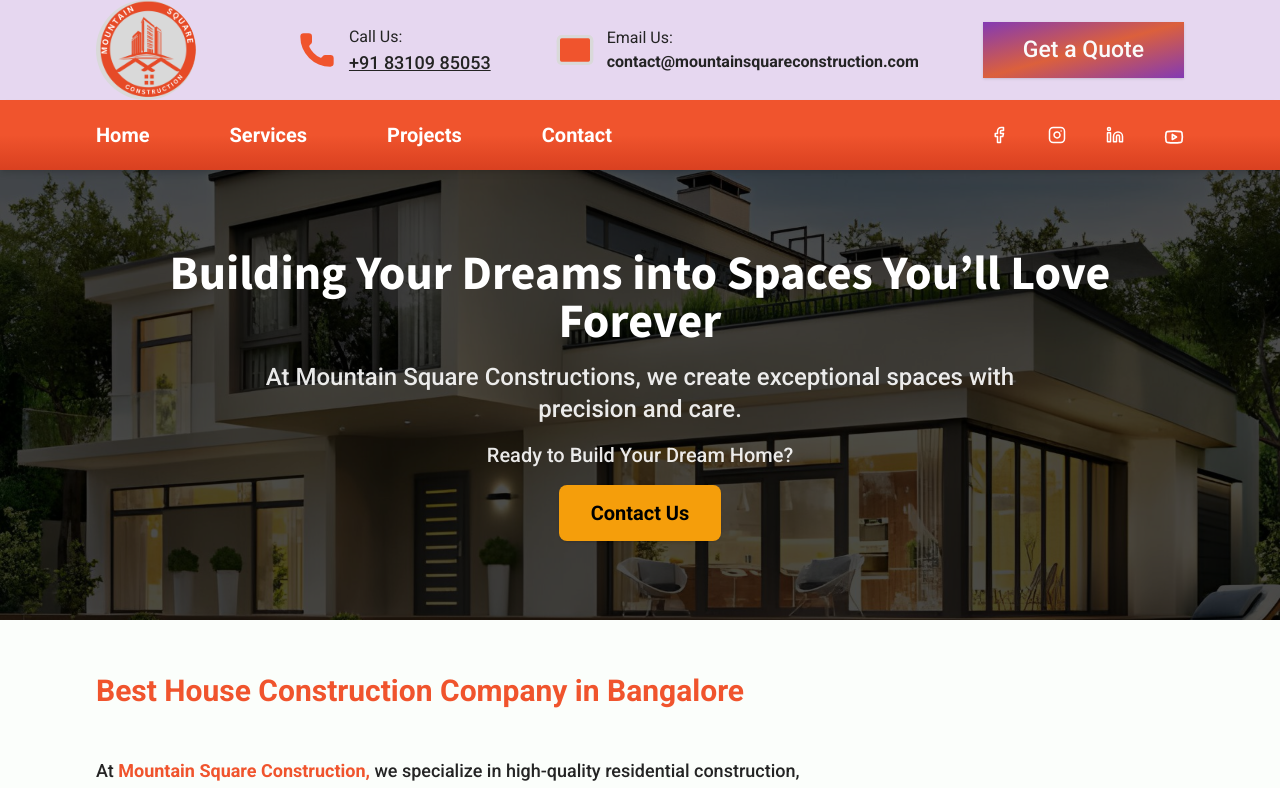
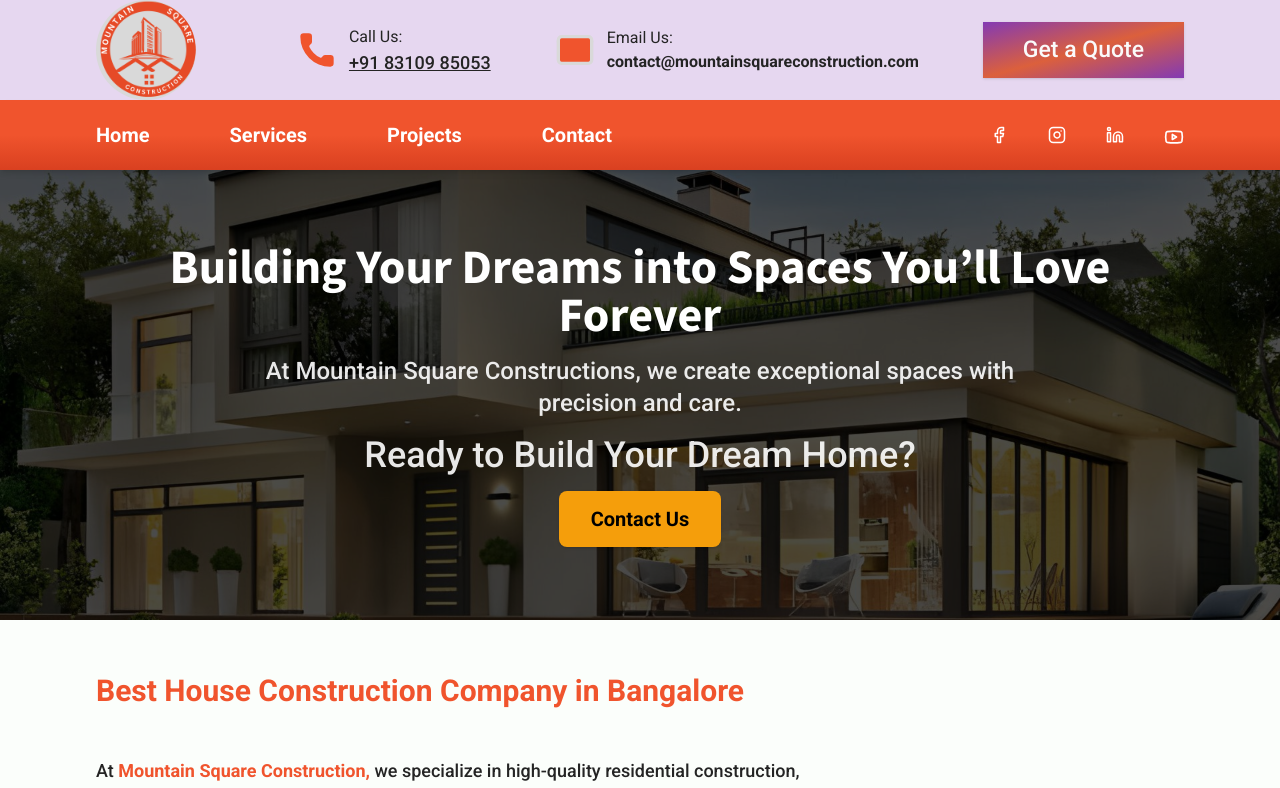
Before and after one commit to mountain-square-constructions/mountain-square-constructions, a Next.js app: page / in a window 1280 px wide. Shown: the top 788 px of the page. Built offline with nearby package versions, Linux system fonts and the light colour scheme.

Commit message:
added the banner

```diff
--- a/app/components/hero-section.jsx
+++ b/app/components/hero-section.jsx
@@ -150,7 +150,7 @@
             At Mountain Square Constructions, we create exceptional spaces with
             precision and care.
           </Text>
-          <Text className="text-white/90 text-md md:text-lg lg:text-xl max-w-2xl mx-auto my-4">
+          <Text className="text-white/90 text-md md:text-3xl lg:text-4xl max-w-2xl mx-auto my-4">
             Ready to Build Your Dream Home?
           </Text>
           <Button className="rounded-lg transition duration-300 ease-in-out transform hover:scale-105 h-12 sm:h-14 text-lg sm:text-xl px-8 bg-amber-500 hover:bg-amber-600 text-black font-bold">
```
